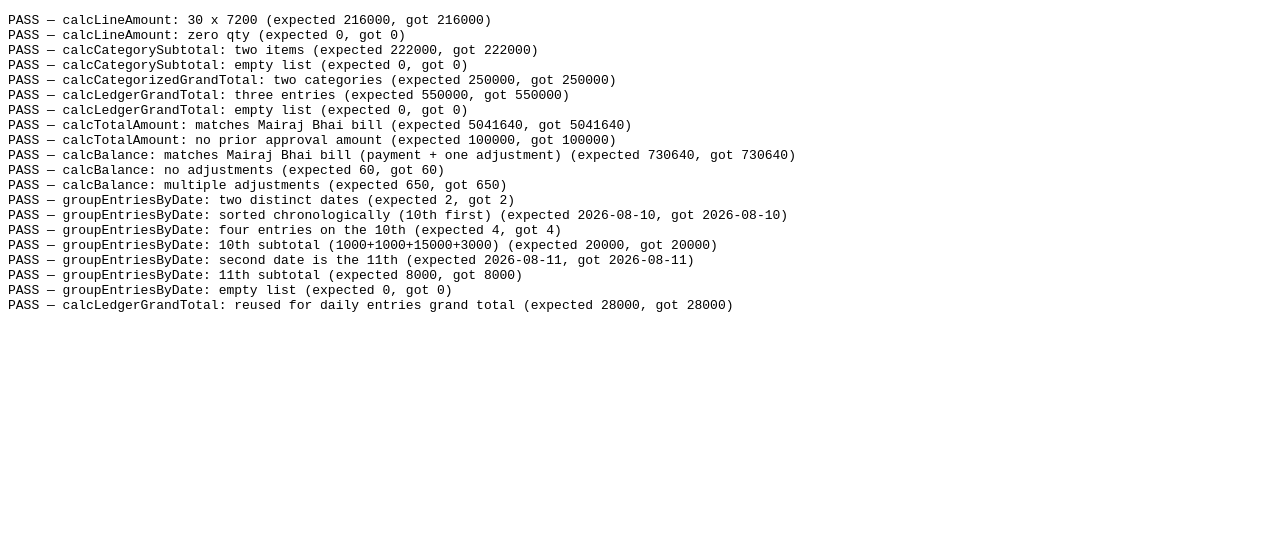
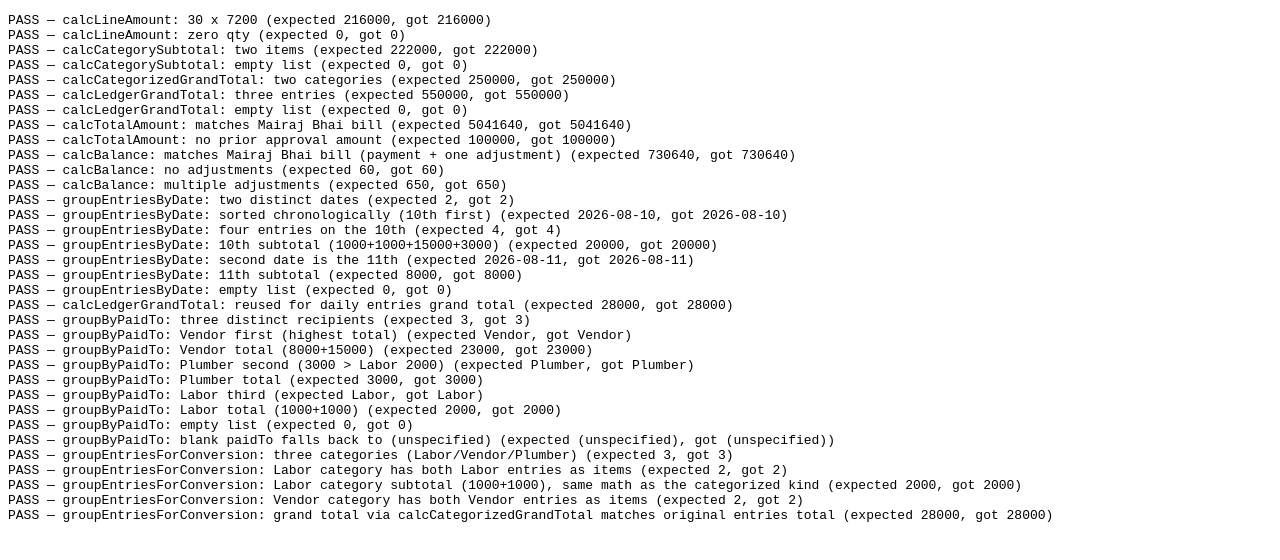
Before and after one commit to Affan-dev7/adorners-billing, a website: page calculations.test.html in a window 1280 px wide. Drawn offline with Linux system fonts and the light colour scheme.

Commit message:
test: add groupByPaidTo and groupEntriesForConversion
groupByPaidTo: totals Daily Expense Tracker entries by recipient regardless
of date, sorted by total descending - for the 'who got how much overall'
summary requested for the editor and print output.

groupEntriesForConversion: for the Save as Quotation/Billing conversion -
groups entries by recipient into one category per person (with every
payment to them as a line item inside it) instead of one category per
entry, so three separate payments to Labor don't show up as three
separate 'Labor' categories.

```diff
--- a/calculations.js
+++ b/calculations.js
@@ -40,3 +40,36 @@ function groupEntriesByDate(entries) {
     subtotal: calcLedgerGrandTotal(byDate[date]),
   }));
 }
+
+// Totals Daily Expense Tracker entries by recipient regardless of date —
+// "how much has gone to Labor overall" vs groupEntriesByDate's "what happened
+// on this day". Sorted by total descending (biggest recipient first).
+function groupByPaidTo(entries) {
+  const byPerson = {};
+  for (const entry of entries) {
+    const key = entry.paidTo.trim() || '(unspecified)';
+    byPerson[key] = (byPerson[key] || 0) + entry.amount;
+  }
+  return Object.entries(byPerson)
+    .map(([paidTo, total]) => ({ paidTo, total }))
+    .sort((a, b) => b.total - a.total);
+}
+
+// Turns flat Daily Expense Tracker entries into Categorized-shape categories
+// (for the "Save as Quotation/Billing" conversion) — one category per unique
+// recipient, with every payment to them as its own line item inside it,
+// instead of a separate category per entry (which would show "Labor" three
+// times over for three separate payments to Labor).
+function groupEntriesForConversion(entries) {
+  const byPerson = {};
+  const order = [];
+  for (const entry of entries) {
+    const key = entry.paidTo.trim() || entry.detail.trim() || '(untitled)';
+    if (!byPerson[key]) { byPerson[key] = []; order.push(key); }
+    byPerson[key].push(entry);
+  }
+  return order.map(name => ({
+    name,
+    items: byPerson[name].map(e => ({ description: e.detail, qty: 1, unit: '', rate: e.amount })),
+  }));
+}
--- a/calculations.test.html
+++ b/calculations.test.html
@@ -69,6 +69,38 @@
   assertEqual(groupEntriesByDate([]).length, 0, 'groupEntriesByDate: empty list');
   assertEqual(calcLedgerGrandTotal(dailyEntries), 28000, 'calcLedgerGrandTotal: reused for daily entries grand total');
 
+  const byPerson = groupByPaidTo(dailyEntries);
+  assertEqual(byPerson.length, 3, 'groupByPaidTo: three distinct recipients');
+  assertEqual(byPerson[0].paidTo, 'Vendor', 'groupByPaidTo: Vendor first (highest total)');
+  assertEqual(byPerson[0].total, 23000, 'groupByPaidTo: Vendor total (8000+15000)');
+  assertEqual(byPerson[1].paidTo, 'Plumber', 'groupByPaidTo: Plumber second (3000 > Labor 2000)');
+  assertEqual(byPerson[1].total, 3000, 'groupByPaidTo: Plumber total');
+  assertEqual(byPerson[2].paidTo, 'Labor', 'groupByPaidTo: Labor third');
+  assertEqual(byPerson[2].total, 2000, 'groupByPaidTo: Labor total (1000+1000)');
+  assertEqual(groupByPaidTo([]).length, 0, 'groupByPaidTo: empty list');
+  assertEqual(
+    groupByPaidTo([{ paidTo: '', detail: 'x', amount: 500 }])[0].paidTo,
+    '(unspecified)',
+    'groupByPaidTo: blank paidTo falls back to (unspecified)'
+  );
+
+  const converted = groupEntriesForConversion(dailyEntries);
+  assertEqual(converted.length, 3, 'groupEntriesForConversion: three categories (Labor/Vendor/Plumber)');
+  const laborCat = converted.find(c => c.name === 'Labor');
+  assertEqual(laborCat.items.length, 2, 'groupEntriesForConversion: Labor category has both Labor entries as items');
+  assertEqual(
+    calcCategorySubtotal(laborCat.items),
+    2000,
+    'groupEntriesForConversion: Labor category subtotal (1000+1000), same math as the categorized kind'
+  );
+  const vendorCat = converted.find(c => c.name === 'Vendor');
+  assertEqual(vendorCat.items.length, 2, 'groupEntriesForConversion: Vendor category has both Vendor entries as items');
+  assertEqual(
+    calcCategorizedGrandTotal(converted),
+    28000,
+    'groupEntriesForConversion: grand total via calcCategorizedGrandTotal matches original entries total'
+  );
+
   document.getElementById('output').textContent = results.join('\n');
   const failed = results.filter(r => r.startsWith('FAIL'));
   document.title = failed.length
```
